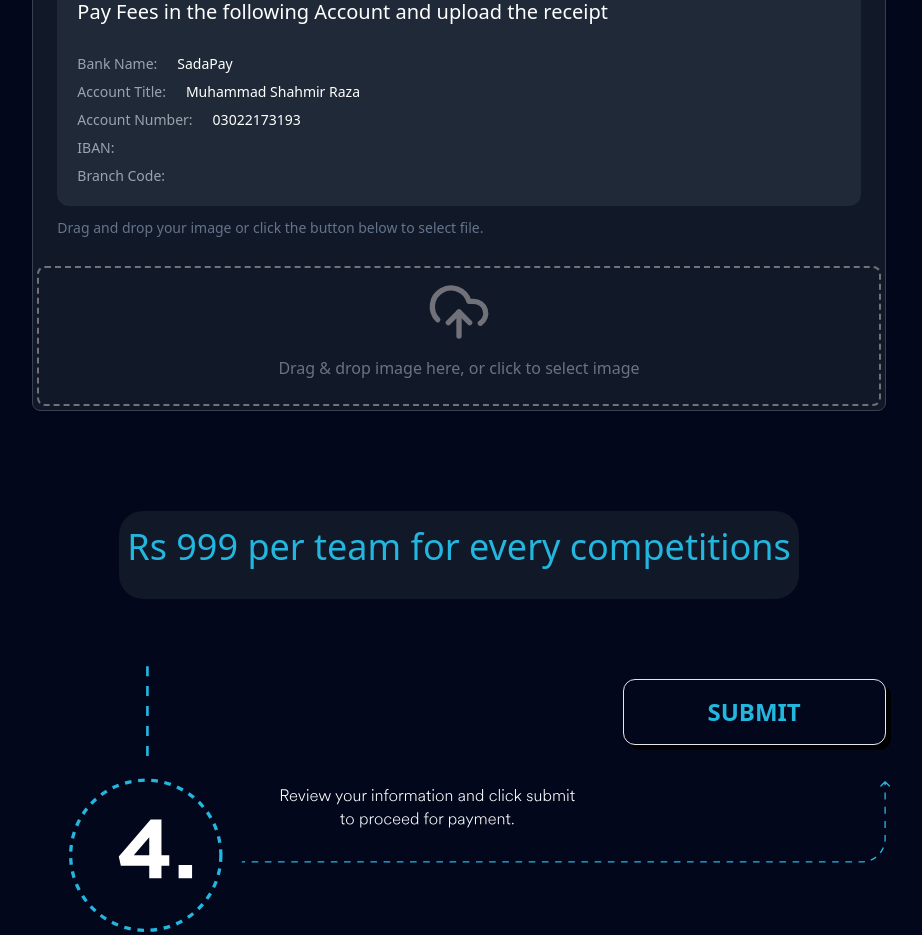
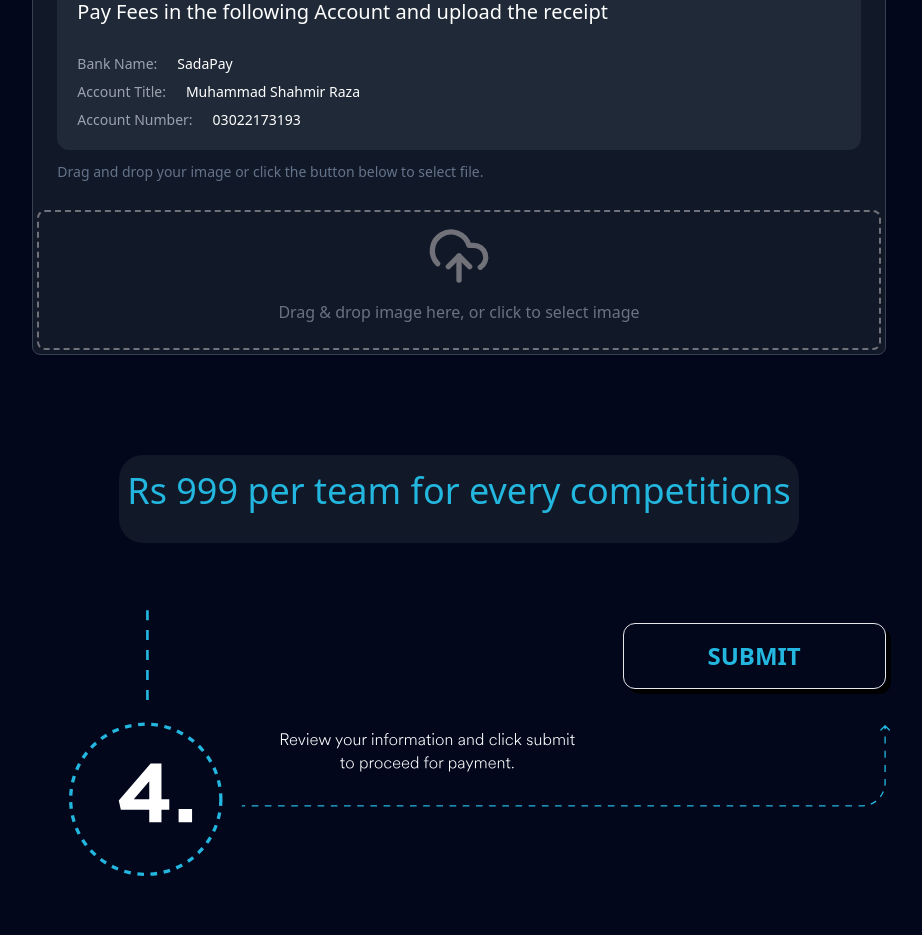
Before and after one commit to hatifmujahid/Dev-Day-2024-website, a React (Vite) app: page /register in a window 1280 px wide. Shown: the part 2960-3895 px from the top of the page, without its empty margins (181-1103 px from the left). Built offline with nearby package versions, Linux system fonts and the light colour scheme.

Commit message:
Update Register2.jsx

```diff
--- a/src/components/Register2.jsx
+++ b/src/components/Register2.jsx
@@ -85,14 +85,14 @@
                 <div className='text-gray-400'>Account Number: </div>
                 <div className=''>{info.number}</div>
             </div>
-            <div className='flex flex-row gap-5'>
+{/*             <div className='flex flex-row gap-5'>
                 <div className='text-gray-400'>IBAN: </div>
                 <div className=''>{info.iban}</div>
             </div>
             <div className='flex flex-row gap-5'>
                 <div className='text-gray-400'>Branch Code: </div>
                 <div className=''>{info.bcode}</div>
-            </div>
+            </div> */}
         </div>
     )
 }
```
